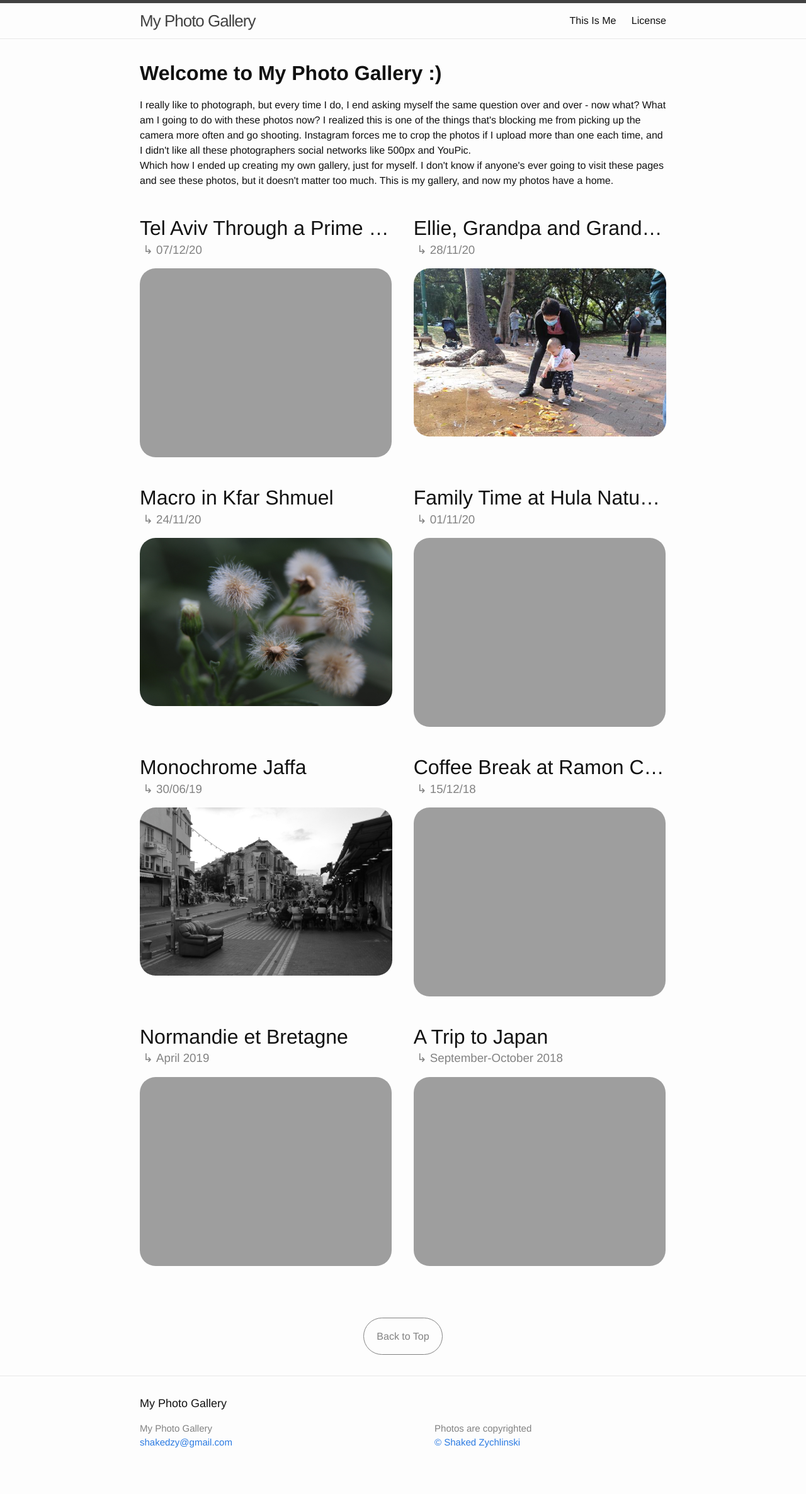
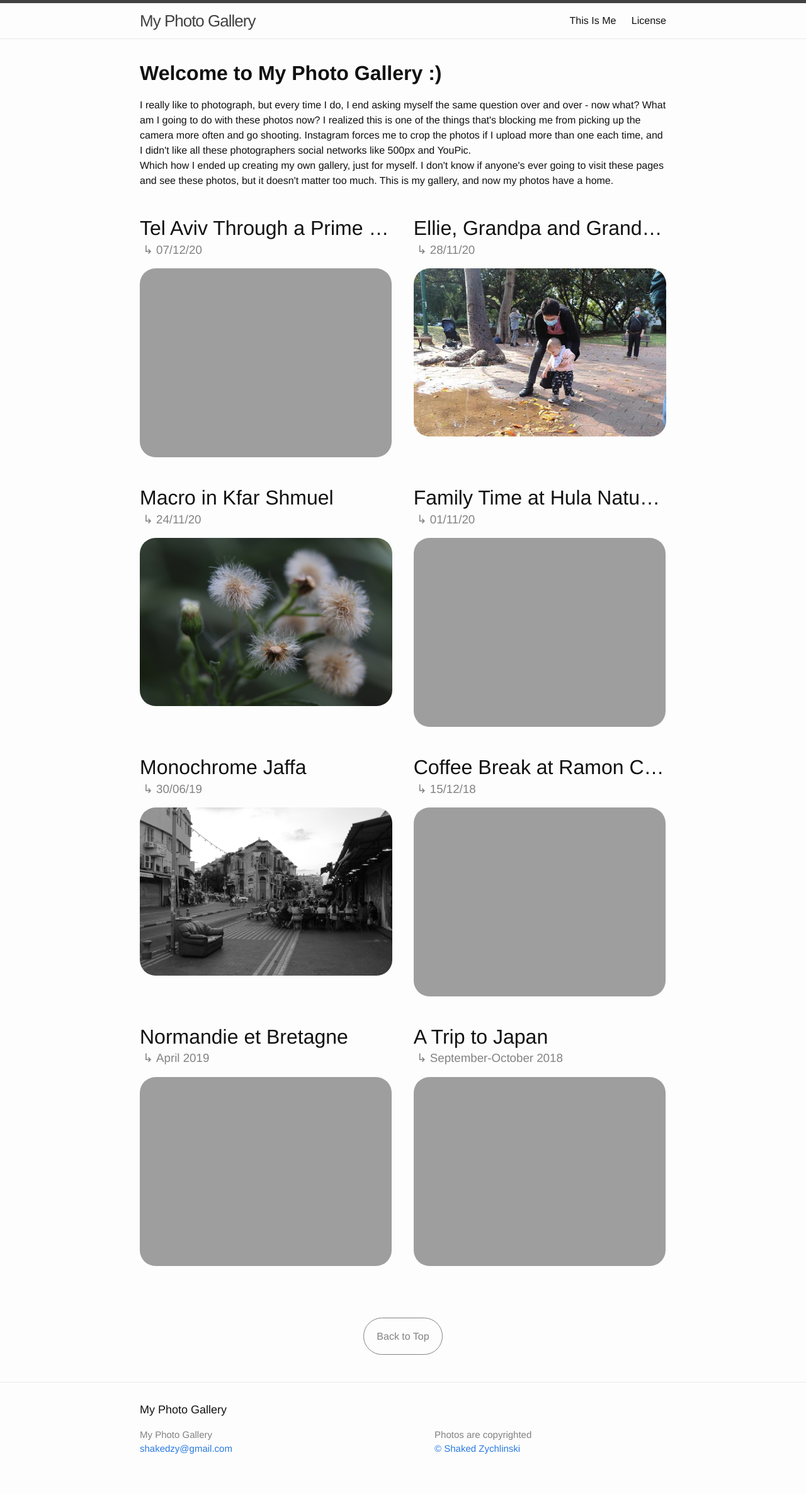
Before and after one commit to shakedzy/photo-gallery, a Jekyll site: the page built from index.html, in a window 1280 px wide. Shown: the whole page at 63% size. Built offline with Jekyll 4.4.1, drawn with Linux system fonts in a browser that asks for light colours.

Commit message:
Update back-to-top.html

```diff
--- a/_includes/back-to-top.html
+++ b/_includes/back-to-top.html
@@ -1 +1 @@
-<div style="text-align: center; margin-top: 60px; margin-bottom: 20px;"><a href="#top" class="back-to-top no-deco"> Back to Top </a></div>
+<div style="text-align: center; margin-top: 60px; margin-bottom: 30px;"><a href="#top" class="back-to-top no-deco"> Back to Top </a></div>
```
